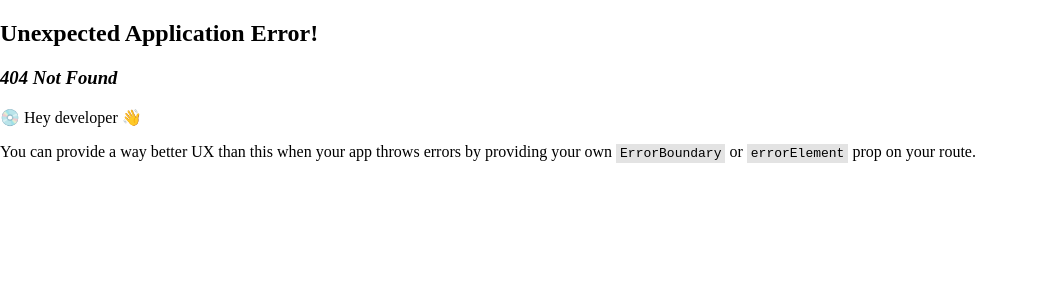
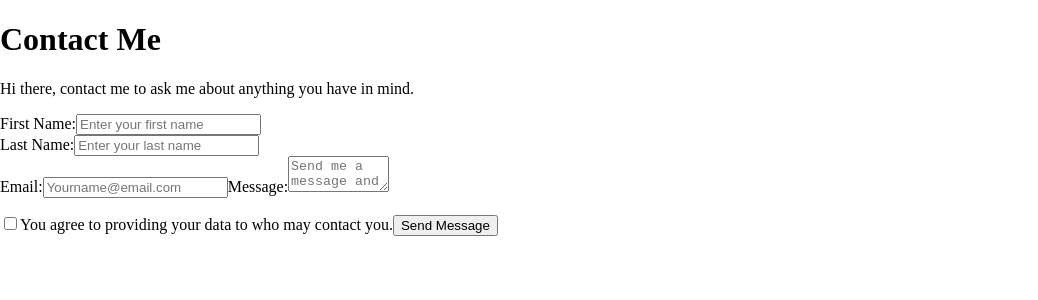
Before and after one commit to Terry-Magnus/HNGi9-LinkTree-clone, a React (Create React App) app: page /contact in a window 1280 px wide. Before the commit this address had no page. Shown: the top 300 px of the page, without its empty margins (0-1038 px from the left). Built offline with nearby package versions, Linux system fonts and the light colour scheme.

Commit message:
Feat: added additional styling

```diff
--- a/src/App.js
+++ b/src/App.js
@@ -39,7 +39,7 @@ const App = () => {
                 <Button href="https://books.zuri.team/python-for-beginners?ref_id=<yourslackname>" id="book__python">Python Books</Button>
                 <Button href="https://background.zuri.team" id="pitch">Background Check for Coders</Button>
                 <Button href="https://books.zuri.team/design-rules" id="book__design">Design Books</Button>
-                <Button href="HNGi9-LinkTree-clone/contact" id="contact">Contact Me</Button>
+                <Button href="/contact" id="contact">Contact Me</Button>
             </div>
             <div className="sub-links">
                 <img src={slack} alt="slack" />
--- a/src/App.scss
+++ b/src/App.scss
@@ -1,5 +1,3 @@
-@import url("./pages/contact.scss");
-
 body {
     margin: 0;
     padding: 0;
--- a/src/index.js
+++ b/src/index.js
@@ -9,11 +9,11 @@ import {
 
 const router = createBrowserRouter([
     {
-        path: "HNGi9-LinkTree-clone",
+        path: "/",
         element: <App />
     },
     {
-        path: "HNGi9-LinkTree-clone/contact",
+        path: "/contact",
         element: <Contact />
     }
 ]);
--- a/src/pages/contact.scss
+++ b/src/pages/contact.scss
@@ -21,20 +21,15 @@
         }
     }
 
-    input[type="text"],
-    input[type="email"],
-    textarea {
-        padding: 3px 2px;
-        width: 100%;
-    }
 
     #message {
-        border-radius: 5px;
+        border: 1px solid #84caff;
+        outline: #d1e9ff;
 
         &:focus {
-            filter: drop-shadow(0 0 0 4px);
+            box-shadow: 0 1px 2px rgb(16 24 40 / 5%),
+                0 0 0 4px #d1e9ff;
         }
-
     }
 
     .errormsg {
@@ -43,10 +38,11 @@
     }
 
     .err {
-        border: 1px solid red;
+        border: 1px solid #f89687;
 
         &:focus {
-            filter: drop-shadow(0 0 0 4px red);
+            filter: drop-shadow(0px 0px 4px#FFD3CC,
+                    0 1px 2px #101828 5%);
         }
     }
 
@@ -74,7 +70,6 @@
     }
 
 
-
     @media(min-width: 576px) {
         width: 60vw;
         margin: 0 auto;
```
